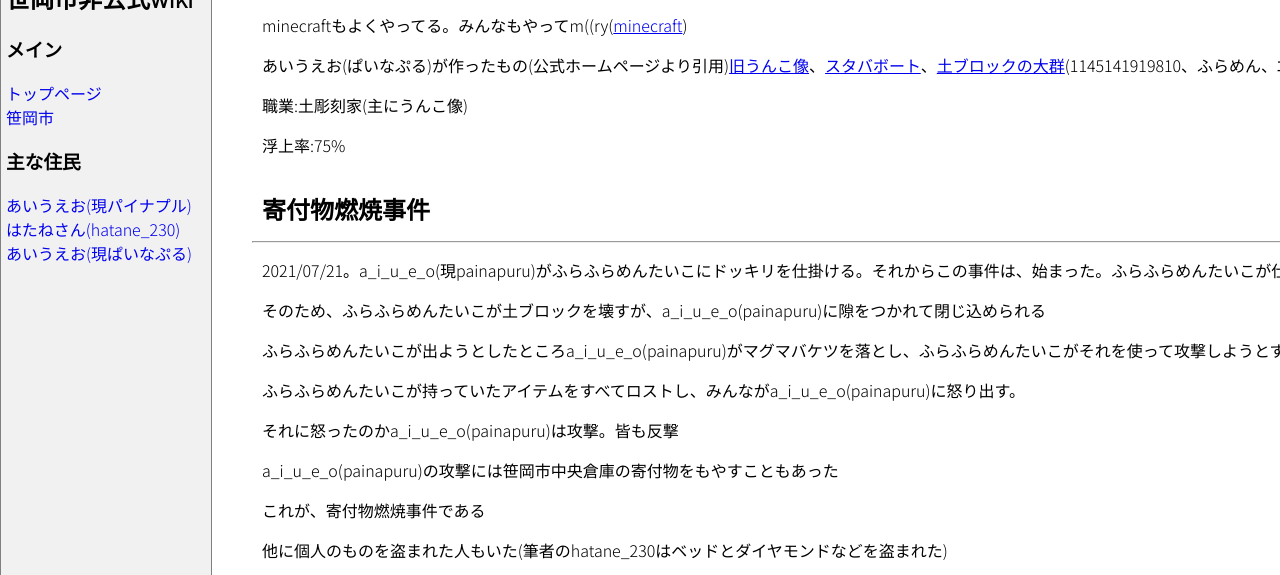
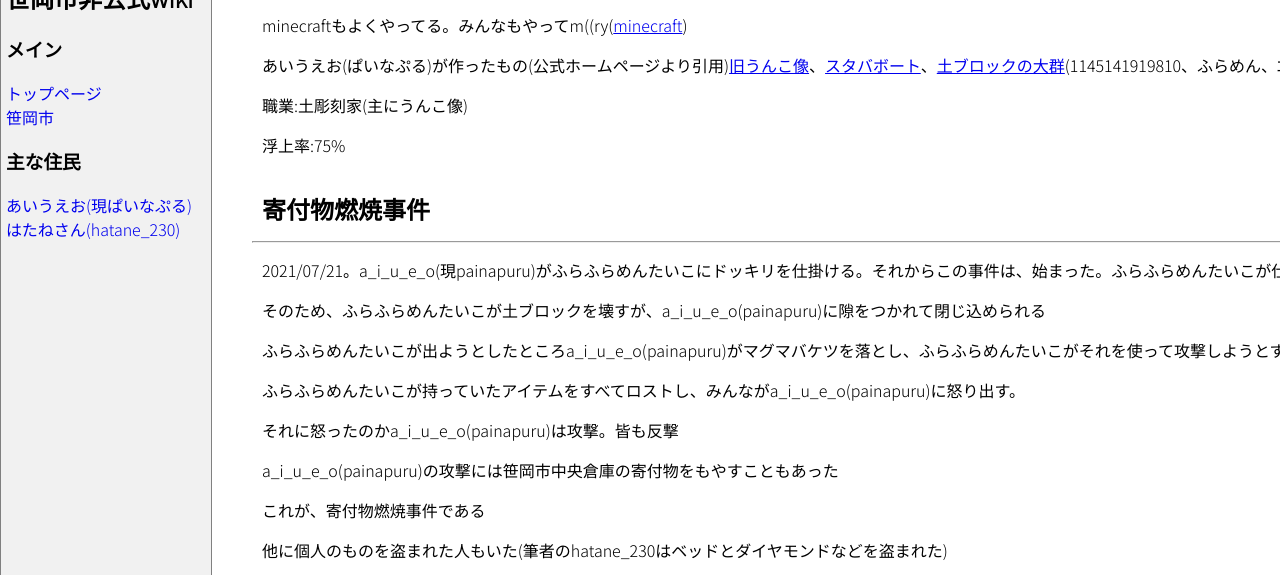
Before and after one commit to KokkoSoft/Sasaoka-City_UnofficialWiki, a plain HTML site: page content/aiueo.html in a window 1280 px wide. Shown: the part 221-796 px from the top of the page. Drawn offline with Linux system fonts and the light colour scheme.

Commit message:
Update aiueo.html

```diff
--- a/content/aiueo.html
+++ b/content/aiueo.html
@@ -24,10 +24,10 @@
         <ul class="people">
         <h3>主な住民</h3>
 
-        <li><a href="#">あいうえお(現パイナプル)</a></li>
+        <li><a href="#">あいうえお(現ぱいなぷる)</a></li>
         <li><a href="hatanesan.html">はたねさん(hatane_230)</a></li>
 
-        <li><a href="#">あいうえお(現ぱいなぷる)</a></li>
+
 
         </ul>
         </div>
```
